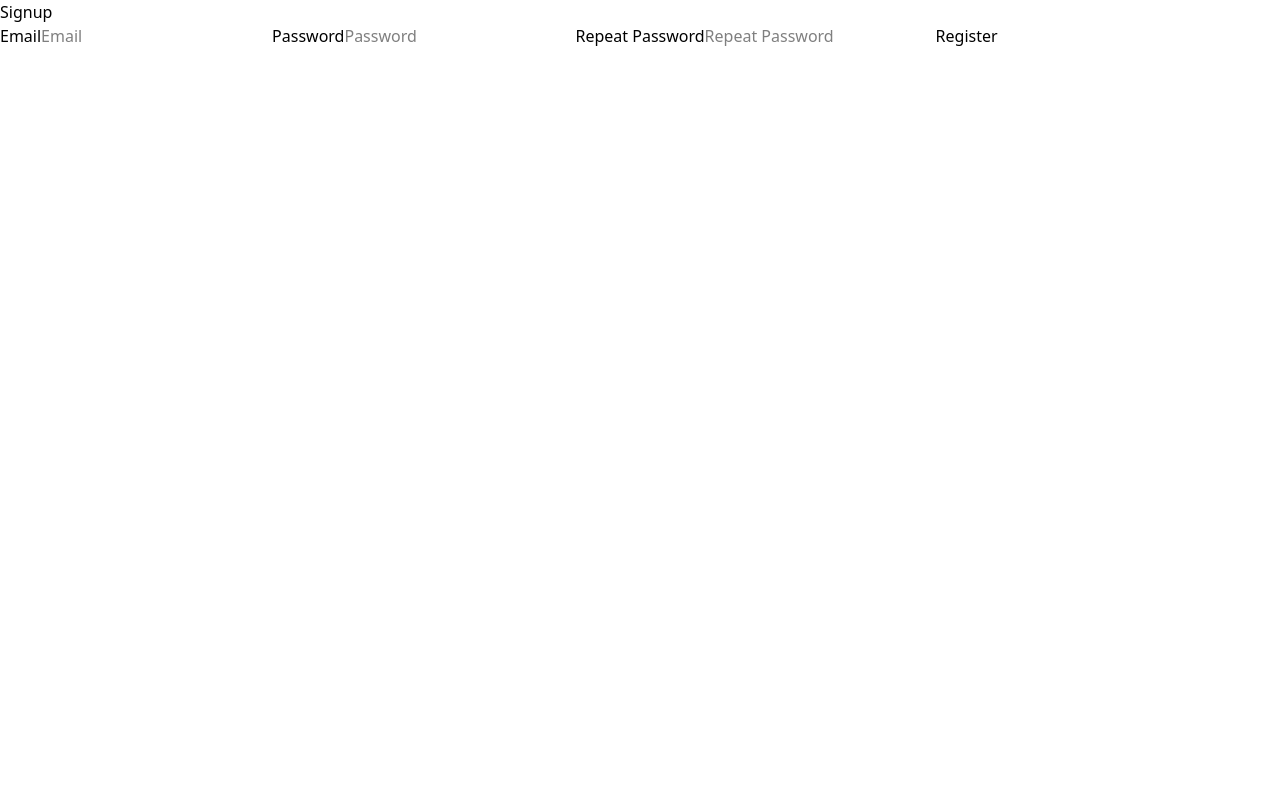
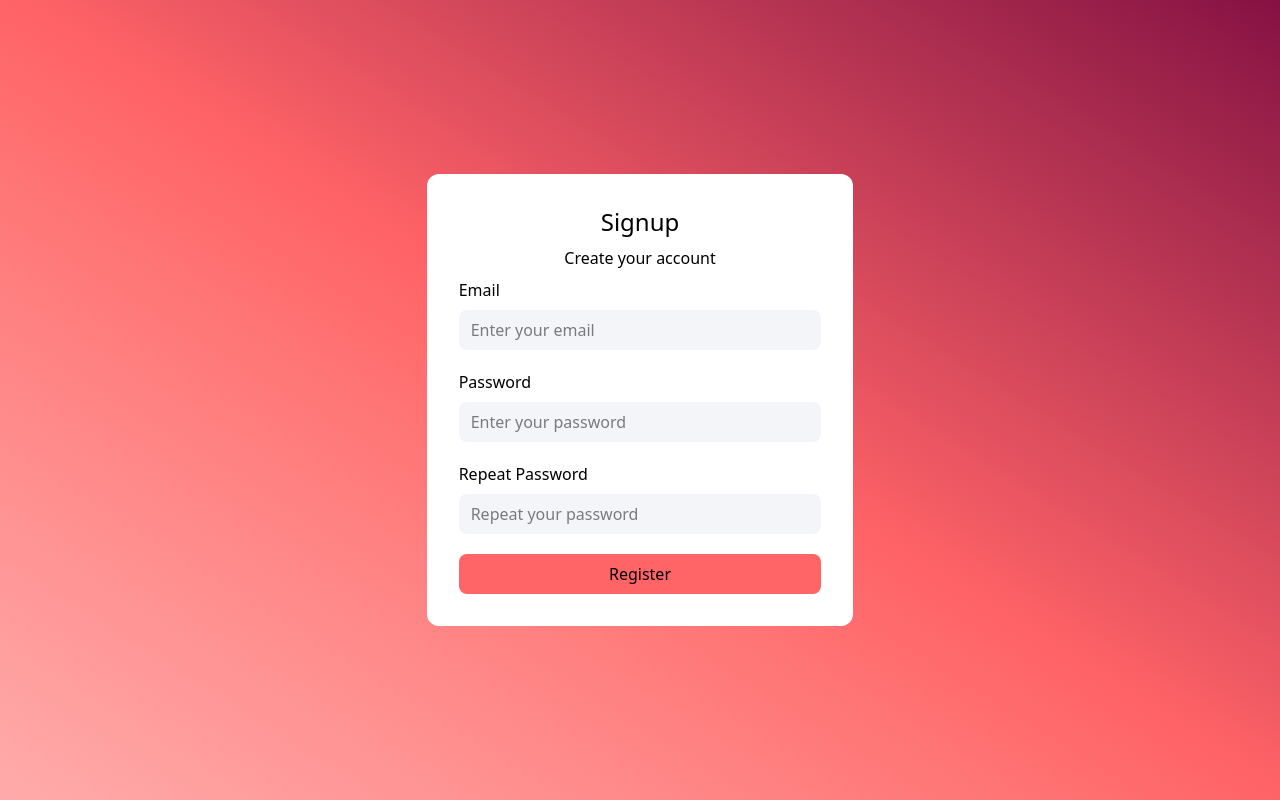
Before and after one commit to MrRyushi/Cita, a Next.js app in the folder cita/: page /signup in a window 1280 px wide. Built offline with nearby package versions, Linux system fonts and the light colour scheme; no server answers.

Commit message:
frontend draft of signup

```diff
--- a/cita/app/signup/page.tsx
+++ b/cita/app/signup/page.tsx
@@ -53,38 +53,50 @@ const Signup = () => {
   }
 
   return (
-    <div>
-      <h1>Signup</h1>
-      <form onSubmit={registerUser}>
+    <div className="w-screen h-screen flex flex-col justify-center items-center bg-linear-to-bl from-pink-900 via-red-400 to-[#FFABAB] ">
+      <div className="flex flex-col p-8 bg-white rounded-xl w-4/5 md:w-3/5 lg:w-2/5 xl:w-1/3 space-y-2">
+        <h1 className="font-medium text-2xl text-center">Signup</h1>
+        <p className="text-center">Create your account</p>
+        <form onSubmit={registerUser} className="flex flex-col space-y-5">
+          <div className="flex flex-col space-y-2">
             <label>Email</label>
             <input
-          placeholder="Email"
+              placeholder="Enter your email"
               type="email"
               value={email}
               onChange={(e) => setEmail(e.target.value)}
+              className="bg-[#f3f5f9] ps-3 py-2 rounded-lg text-black"
               required
             />
+          </div>
 
+          <div className="flex flex-col space-y-2">
             <label>Password</label>
             <input
-          placeholder="Password"
+              placeholder="Enter your password"
               type="password"
               value={password}
               onChange={(e) => setPassword(e.target.value)}
+              className="bg-[#f3f5f9] ps-3 py-2 rounded-lg text-black"
               required
             />
+          </div>
 
+          <div className="flex flex-col space-y-2">
             <label>Repeat Password</label>
             <input
-          placeholder="Repeat Password"
+              placeholder="Repeat your password"
               type="password"
               value={repeatPassword}
               onChange={(e) => setRepeatPassword(e.target.value)}
+              className="bg-[#f3f5f9] ps-3 py-2 rounded-lg text-black"
               required
             />
+          </div>
 
-        <button>Register</button>
+          <button className="bg-red-400 py-2 rounded-lg">Register</button>
         </form>
+      </div>
     </div>
   );
 };
```
Lines whose indentation alone changed are shown as unchanged.
